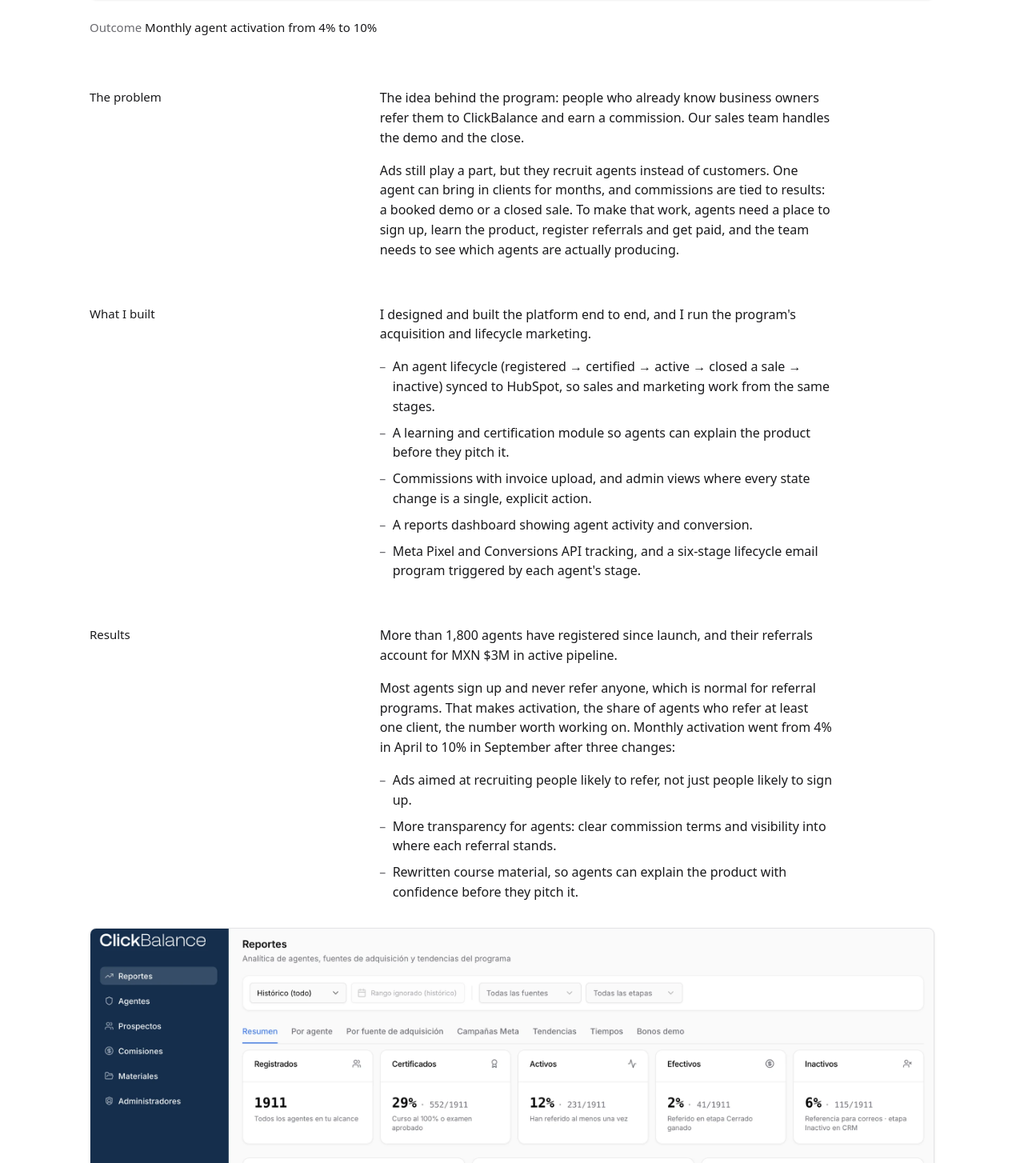
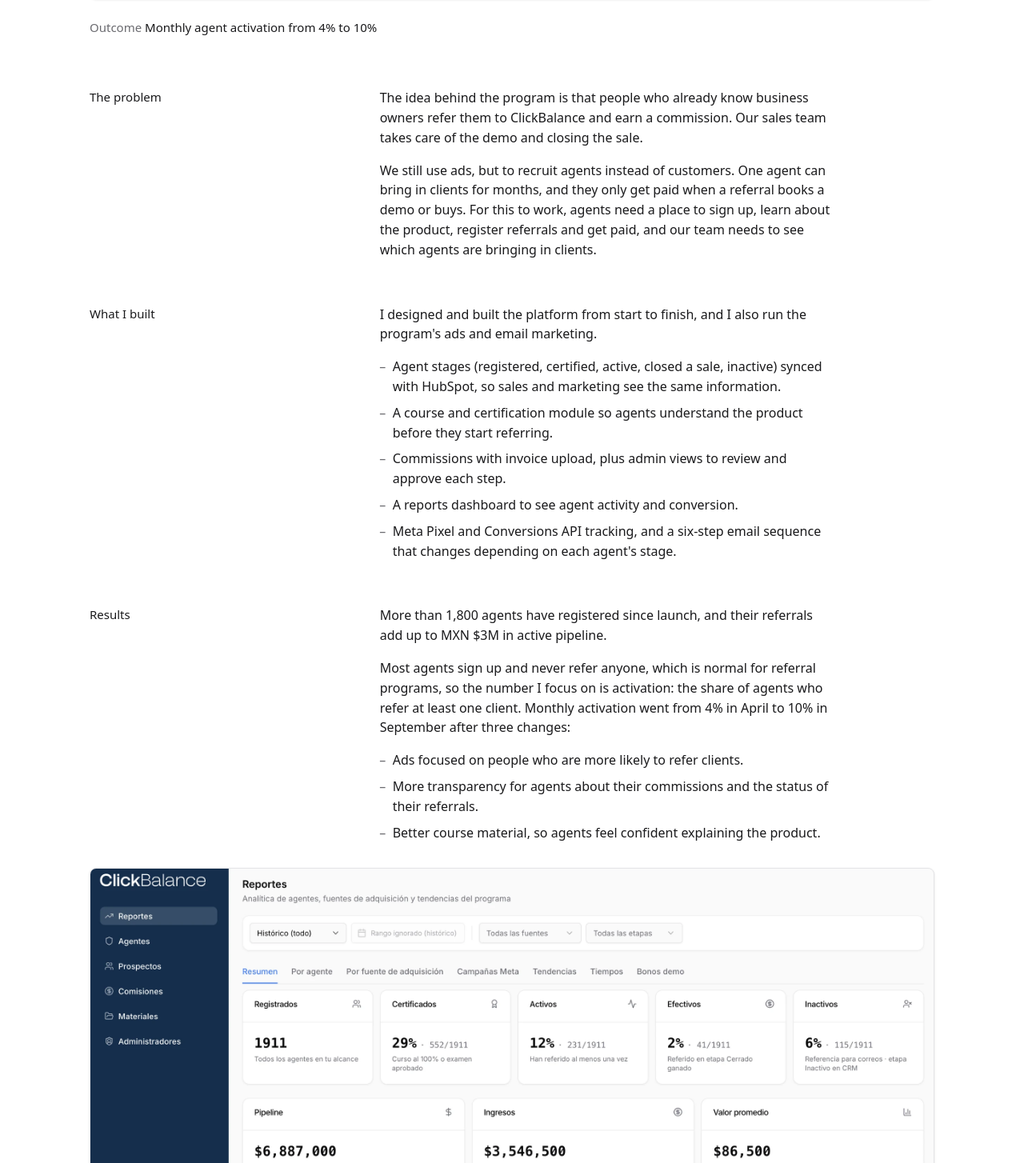
Before and after one commit to JoseDanielSainz/portfolio_site, a Next.js app: page /work/agentes in a window 1280 px wide. Shown: the part 1096-2550 px from the top of the page at 80% size. Built offline with nearby package versions, Linux system fonts and the light colour scheme.

Commit message:
changed the voicing of the text to fit my style better

```diff
--- a/content/projects.ts
+++ b/content/projects.ts
@@ -67,7 +67,7 @@
     slug: "agentes",
     title: "Agentes ClickBalance",
     summary:
-      "Referral platform that turns independent sales agents into an acquisition channel.",
+      "Referral platform where independent sales agents refer clients to ClickBalance for a commission.",
     year: "2025–now",
     disciplines: ["interfaces", "systems"],
     role: "Product design, full-stack build, lifecycle marketing",
@@ -85,42 +85,42 @@
       {
         heading: "The problem",
         paragraphs: [
-          "The idea behind the program: people who already know business owners refer them to ClickBalance and earn a commission. Our sales team handles the demo and the close.",
-          "Ads still play a part, but they recruit agents instead of customers. One agent can bring in clients for months, and commissions are tied to results: a booked demo or a closed sale. To make that work, agents need a place to sign up, learn the product, register referrals and get paid, and the team needs to see which agents are actually producing.",
+          "The idea behind the program is that people who already know business owners refer them to ClickBalance and earn a commission. Our sales team takes care of the demo and closing the sale.",
+          "We still use ads, but to recruit agents instead of customers. One agent can bring in clients for months, and they only get paid when a referral books a demo or buys. For this to work, agents need a place to sign up, learn about the product, register referrals and get paid, and our team needs to see which agents are bringing in clients.",
         ],
       },
       {
         heading: "What I built",
         paragraphs: [
-          "I designed and built the platform end to end, and I run the program's acquisition and lifecycle marketing.",
+          "I designed and built the platform from start to finish, and I also run the program's ads and email marketing.",
         ],
         list: [
-          "An agent lifecycle (registered → certified → active → closed a sale → inactive) synced to HubSpot, so sales and marketing work from the same stages.",
-          "A learning and certification module so agents can explain the product before they pitch it.",
-          "Commissions with invoice upload, and admin views where every state change is a single, explicit action.",
-          "A reports dashboard showing agent activity and conversion.",
-          "Meta Pixel and Conversions API tracking, and a six-stage lifecycle email program triggered by each agent's stage.",
+          "Agent stages (registered, certified, active, closed a sale, inactive) synced with HubSpot, so sales and marketing see the same information.",
+          "A course and certification module so agents understand the product before they start referring.",
+          "Commissions with invoice upload, plus admin views to review and approve each step.",
+          "A reports dashboard to see agent activity and conversion.",
+          "Meta Pixel and Conversions API tracking, and a six-step email sequence that changes depending on each agent's stage.",
         ],
       },
       {
         heading: "Results",
         paragraphs: [
           // TODO(Daniel): add the US dollar equivalent of MXN $3M
-          "More than 1,800 agents have registered since launch, and their referrals account for MXN $3M in active pipeline.",
-          "Most agents sign up and never refer anyone, which is normal for referral programs. That makes activation, the share of agents who refer at least one client, the number worth working on. Monthly activation went from 4% in April to 10% in September after three changes:",
+          "More than 1,800 agents have registered since launch, and their referrals add up to MXN $3M in active pipeline.",
+          "Most agents sign up and never refer anyone, which is normal for referral programs, so the number I focus on is activation: the share of agents who refer at least one client. Monthly activation went from 4% in April to 10% in September after three changes:",
         ],
         list: [
           // TODO(Daniel): confirm these three describe what you actually changed
-          "Ads aimed at recruiting people likely to refer, not just people likely to sign up.",
-          "More transparency for agents: clear commission terms and visibility into where each referral stands.",
-          "Rewritten course material, so agents can explain the product with confidence before they pitch it.",
+          "Ads focused on people who are more likely to refer clients.",
+          "More transparency for agents about their commissions and the status of their referrals.",
+          "Better course material, so agents feel confident explaining the product.",
         ],
         media: [
           {
             type: "image",
             src: "/work/agentes/reports.webp",
             alt: "Reports dashboard: agent funnel by stage, pipeline and revenue, agent growth and referred leads per month.",
-            caption: "The reports view the team uses to see which agents are actually producing. Shown with demo data.",
+            caption: "The reports view our team uses to see which agents are bringing in clients. Shown with demo data.",
           },
         ],
       },
@@ -148,19 +148,19 @@
       {
         heading: "What I did",
         paragraphs: [
-          "Designed and built the launch site for ClickBalance One. The site's job is to inform business owners about the product and to have them book a demo with the sales team.",
+          "I designed and built the launch site for ClickBalance One. Its goal is to explain the product to business owners and get them to book a demo with the sales team.",
         ],
         list: [
-          "Native demo form posting to HubSpot through its API, followed by a HubSpot Meetings scheduler.",
-          "End-to-end conversion tracking with GTM and GA4 for Google Ads.",
-          "SEO and GEO optimization to get more organic leads."
+          "A native demo form that sends leads to HubSpot through its API, followed by the HubSpot Meetings scheduler.",
+          "Conversion tracking with GTM and GA4 for Google Ads.",
+          "SEO and GEO work to bring in more organic leads."
         ],
       },
       {
         heading: "What I'm testing next",
         paragraphs: [
           // TODO(Daniel): fill in once you have numbers you can share
-          "I constantly update the site with new information and design tweaks to test what has a higher impact on conversion rates.",
+          "I'm constantly updating the site with new information and design changes to see what has the biggest impact on conversion.",
         ],
       },
     ],
@@ -169,7 +169,7 @@
     slug: "lead-agent",
     title: "AI lead qualifying agent",
     summary:
-      "Follows up and qualifies leads through WhatsApp or voice, then hands off to a sales rep.",
+      "Follows up with leads through WhatsApp or a phone call, qualifies them and hands them off to a sales rep.",
     year: "2026",
     disciplines: ["systems"],
     role: "Design and build",
@@ -185,29 +185,29 @@
       {
         heading: "The problem",
         paragraphs: [
-          "Every demo request from the website waits for a sales rep to call. Leads that arrive at night or on a weekend wait until the next business day, and by then some of them don't remember signing up. When a rep does get through, the first minutes go to the same qualification questions on every call.",
+          "Right now, every demo request from the website waits for a sales rep to call. Leads that come in at night or on weekends wait until the next business day, and by then some of them don't remember signing up. When a rep does reach them, the first few minutes go to the same qualifying questions every time.",
         ],
       },
       {
         heading: "The approach",
         paragraphs: [
-          "The form asks how the lead wants to be contacted. If they pick now, the bot writes on WhatsApp within a minute or calls within five, asks three questions (industry, website, what they want to solve) and sends the calendar link. Once the demo is booked, it sends reminders 24 hours and 2 hours before.",
-          "A sales rep takes over whenever the bot shouldn't keep going: the lead chose to be contacted later, stops replying, asks for a person, or asks something the bot can't answer. Either way, the rep gives the demo with everything the bot collected already in HubSpot.",
-          "I'm testing two versions of the form. In one, the form asks who the lead is and the bot asks what they need. In the other, the form only asks for contact details and the bot does all the qualifying.",
+          "The form asks how the lead wants to be contacted. If they choose right now, the bot messages them on WhatsApp within a minute or calls them within five. It asks three questions (industry, website and what they want to solve) and sends the calendar link. Once the demo is booked, it sends reminders 24 and 2 hours before.",
+          "A sales rep takes over when the lead chose to be contacted later, stops replying, asks to talk to a person or asks something the bot can't answer. In every case, the rep gives the demo with everything the bot collected already in HubSpot.",
+          "I'm testing two versions of the form. In one, the form asks who the lead is and the bot asks what they need. In the other, the form only asks for contact details and the bot handles all the questions.",
         ],
       },
       {
         heading: "What success looks like",
-        paragraphs: ["Three numbers, measured against how leads are handled today:"],
+        paragraphs: ["I'll compare these three things against how leads are handled today:"],
         list: [
-          "Fewer leads who don't recognize having registered.",
-          "Shorter time from sign-up to first contact, especially outside business hours.",
-          "Less repeated qualification work for sales reps.",
+          "Fewer leads who don't remember registering.",
+          "Less time between signing up and first contact, especially outside business hours.",
+          "Less repetitive qualifying work for sales reps.",
         ],
       },
       {
         heading: "Working document",
-        paragraphs: ["The original map of version A, in Spanish."],
+        paragraphs: ["The original flow chart for version A, in Spanish."],
         media: [
           {
             type: "image",
@@ -239,7 +239,7 @@
       {
         heading: "Approach",
         paragraphs: [
-          "No stock footage. The spot is built from interface scenes I designed for motion, based on what ClickBalance One actually does: the tools a business juggles collapse into one, the assistant answers a question about a sales call and drafts the quote, then each module gets its moment.",
+          "Instead of stock footage, I designed interface scenes for the video based on ClickBalance One's features. It starts with the different tools a business uses turning into one, then shows the assistant answering a question about a sales call and drafting a quote, and ends with a quick look at each module.",
           "Voice-over in Spanish.",
         ],
       },
@@ -248,7 +248,7 @@
   {
     slug: "agile-method",
     title: "How ClickBalance works",
-    summary: "Explainer that teaches the company's squad, chapter and tribe model one layer at a time.",
+    summary: "Explainer video about the squad, chapter and tribe model we use at ClickBalance.",
     year: "2025",
     disciplines: ["motion"],
     role: "Script, motion design and edit", // TODO(Daniel): confirm
@@ -265,8 +265,8 @@
       {
         heading: "Approach",
         paragraphs: [
-          "Org models are abstract on paper. The piece uses one visual unit, a person, and builds it up step by step: a squad and its mission, the roles inside it, chapters across squads, and the tribe around them.",
-          "Three minutes, voice-over in Spanish, made for the whole company.",
+          "These team structures are hard to picture from a written description, so the video builds them up step by step, using one icon for each person. First a squad and its mission, then the roles inside it, then chapters across squads and finally the tribe.",
+          "It's three minutes long, with voice-over in Spanish, and it was made for the whole company.",
         ],
       },
     ],
@@ -274,7 +274,7 @@
   {
     slug: "notedash",
     title: "NoteDash",
-    summary: "Ear-training web app with timed drills for building relative pitch.",
+    summary: "Ear-training web app with timed drills to practice relative pitch.",
     year: "2025",
     disciplines: ["interfaces"],
     role: "Design and build",
@@ -289,7 +289,7 @@
       {
         heading: "What it is",
         paragraphs: [
-          "A side project I designed and shipped. You hear a note and answer by mouse or keyboard before the timer runs out. Settings for sharps or flats, one or two octaves and 15 to 90 second rounds keep it useful from beginner to advanced.",
+          "A side project I designed and built. You hear a note and answer with the mouse or keyboard before time runs out. You can choose sharps or flats, one or two octaves and rounds from 15 to 90 seconds, so it works for beginners and more advanced musicians.",
         ],
       },
     ],
```
Also changed, not shown: app/page.tsx (+9 -8 lines).
